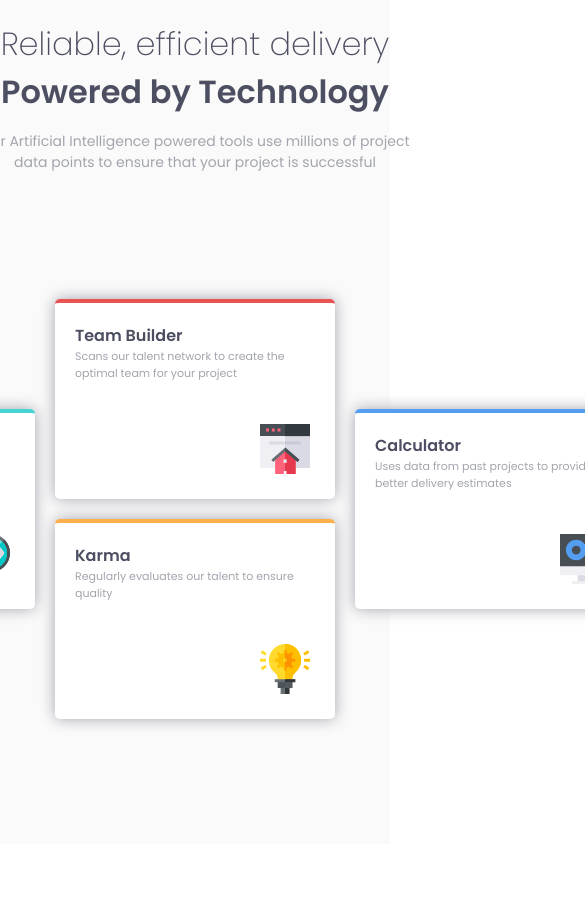
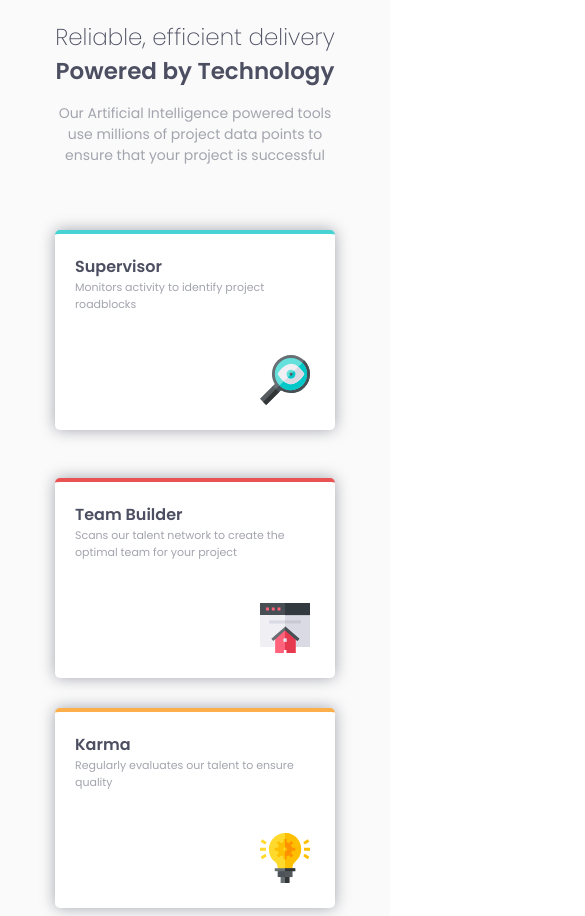
Before and after one commit to fcesar-xicco/Praticando-Html-Css-FourCard-frontMentor, a plain HTML site: page index.html in a window 390 px wide. Shown: the top 916 px of the page, 585 px wide, since content can reach past the window. Before the commit the page ends 844 px from the top, so only its background shows below. Drawn offline with Linux system fonts and the light colour scheme.

Commit message:
adicionado versão responsivel

```diff
--- a/index.html
+++ b/index.html
@@ -8,6 +8,7 @@
     <link rel="stylesheet" href="src/css/reset.css">
     <link rel="stylesheet" href="src/css/variaveis.css">
     <link rel="stylesheet" href="src/css/estilo.css">
+    <link rel="stylesheet" href="src/css/responsivel.css">
 
     <link rel="preconnect" href="https://fonts.googleapis.com">
     <link rel="preconnect" href="https://fonts.gstatic.com" crossorigin>
@@ -20,11 +21,9 @@
         <div class="informacao">
             <p class="sub-titulo">Reliable, efficient delivery</p>
             <h1>Powered by Technology</h1>
-            <p>Our Artificial Intelligence powered tools use millions of project data points
+            <p class="descricao">Our Artificial Intelligence powered tools use millions of project data points
                 to ensure that your project is successful</p>
         </div>
-
-
 
 
 
--- /dev/null
+++ b/src/css/responsivel.css
@@ -0,0 +1,27 @@
+@media (max-width: 826px) {
+    .principal{
+        height: 1200px;
+        display: flex;
+        flex-direction: column;
+        justify-content: space-between;
+    }
+
+    .container{
+        width: 300px;
+        display: flex;
+        flex-direction: column;
+        align-items: center;
+    }
+    .informacao{
+        text-align: center;
+        width: 300px;
+        margin-bottom: 20px;
+    }
+    .informacao .sub-titulo, h1{
+        font-size: 23px;
+    }
+
+    .quadro{
+        margin: 5px;
+    }
+}
```
Also changed, not shown: design/desktop-design.jpg (added), design/desktop-preview.jpg (added), design/mobile-design.jpg (added), src/css/estilo.css (line endings or trailing spaces).
